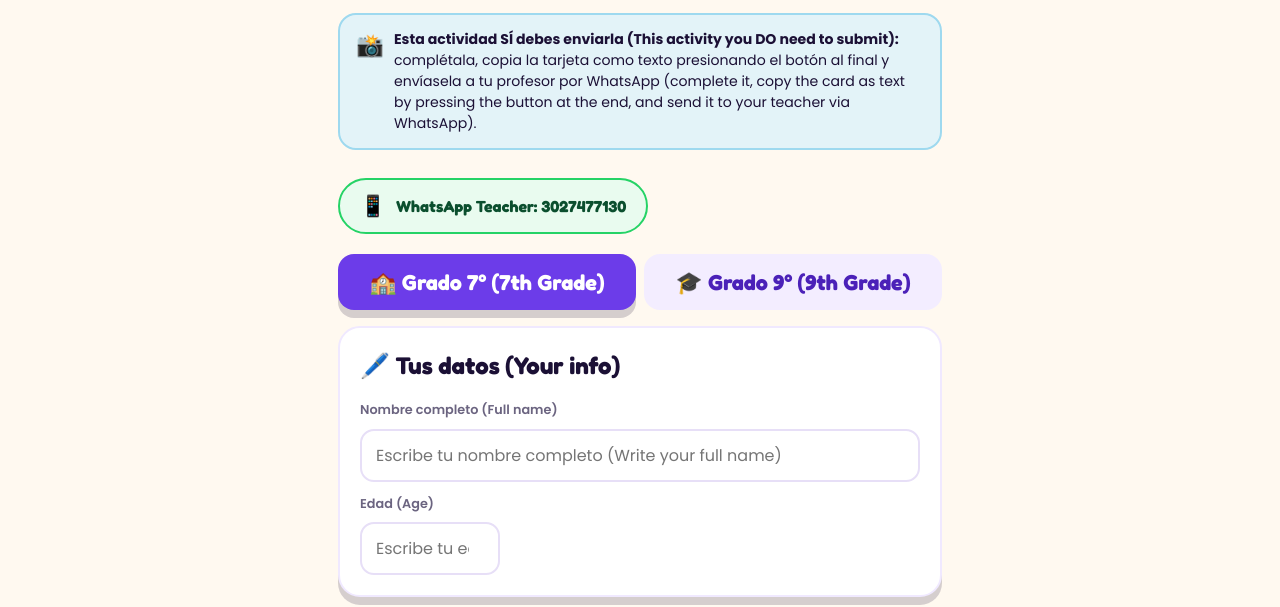
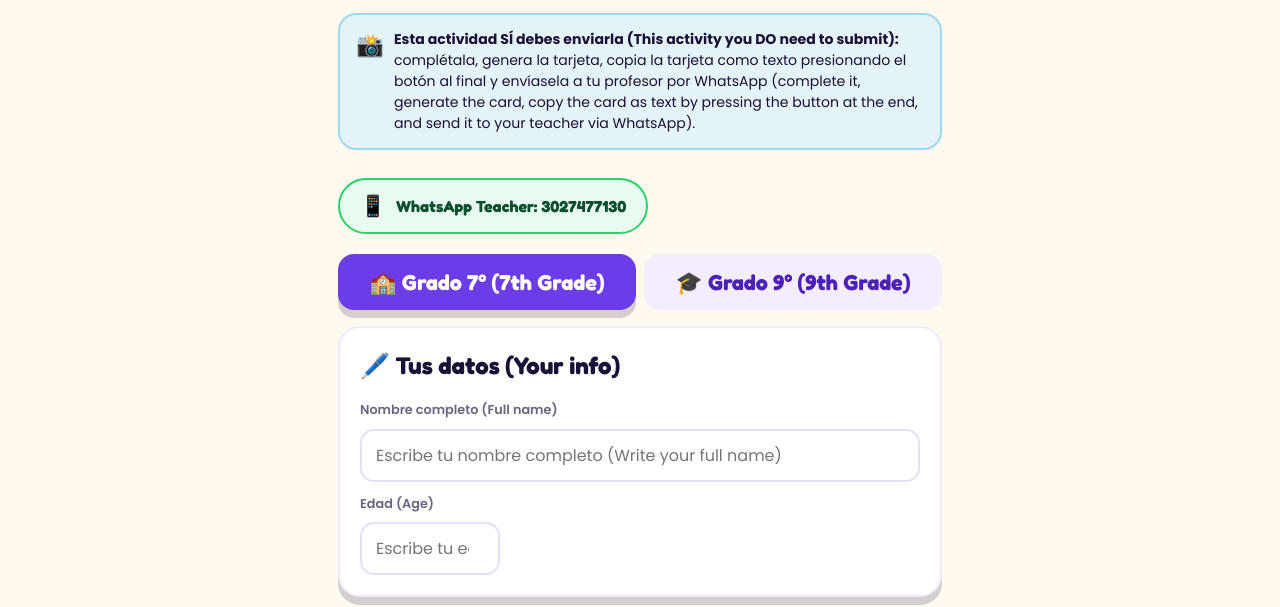
Before and after one commit to nullifyjim-ui/17-18sep-7th-9th-grade-card-activities, a plain HTML site: page index.html in a window 1280 px wide. Shown: the part 198-805 px from the top of the page. Drawn offline with Linux system fonts and the light colour scheme.

Commit message:
index.html

```diff
--- a/index.html
+++ b/index.html
@@ -178,7 +178,7 @@
     <h1>🎨 Actividad interactiva (Interactive Activity)</h1>
     <div class="warnbox" style="background:#E3F3F8;border-color:#9ED9EF;">
       <span class="wi">📸</span>
-      <div><b>Esta actividad SÍ debes enviarla (This activity you DO need to submit):</b> complétala, copia la tarjeta como texto presionando el botón al final y envíasela a tu profesor por WhatsApp (complete it, copy the card as text by pressing the button at the end, and send it to your teacher via WhatsApp).</div>
+      <div><b>Esta actividad SÍ debes enviarla (This activity you DO need to submit):</b> complétala, genera la tarjeta, copia la tarjeta como texto presionando el botón al final y envíasela a tu profesor por WhatsApp (complete it, generate the card, copy the card as text by pressing the button at the end, and send it to your teacher via WhatsApp).</div>
     </div>
     <div style="display:inline-flex;align-items:center;gap:10px;background:#E9FBEF;border:2px solid #25D366;border-radius:999px;padding:10px 20px;margin:12px 0 4px;font-family:'Fredoka',sans-serif;font-weight:700;color:#0B4F2E;font-size:1rem;">
       <span style="font-size:1.3rem;">📱</span> WhatsApp Teacher: 3027477130
```
